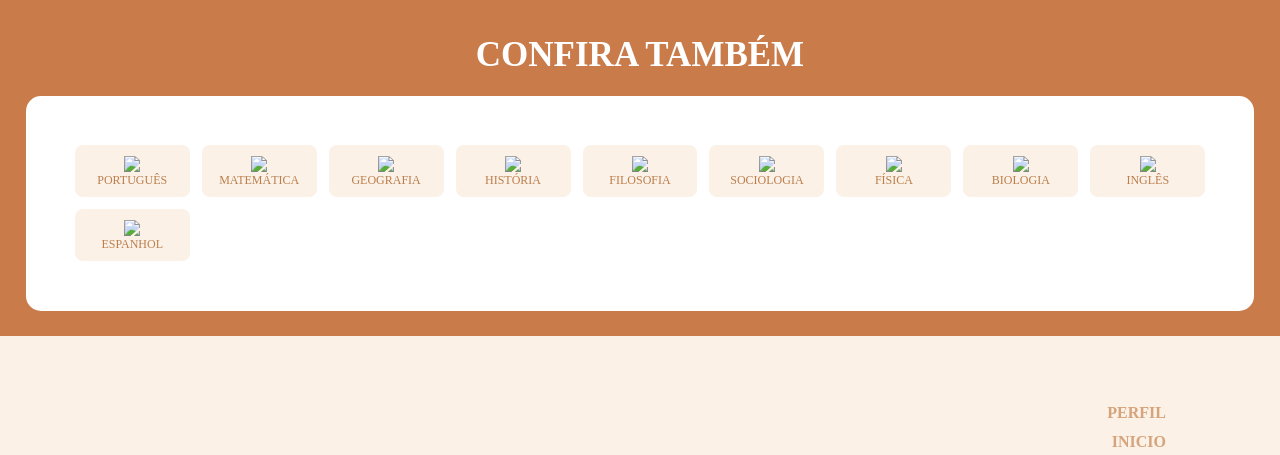
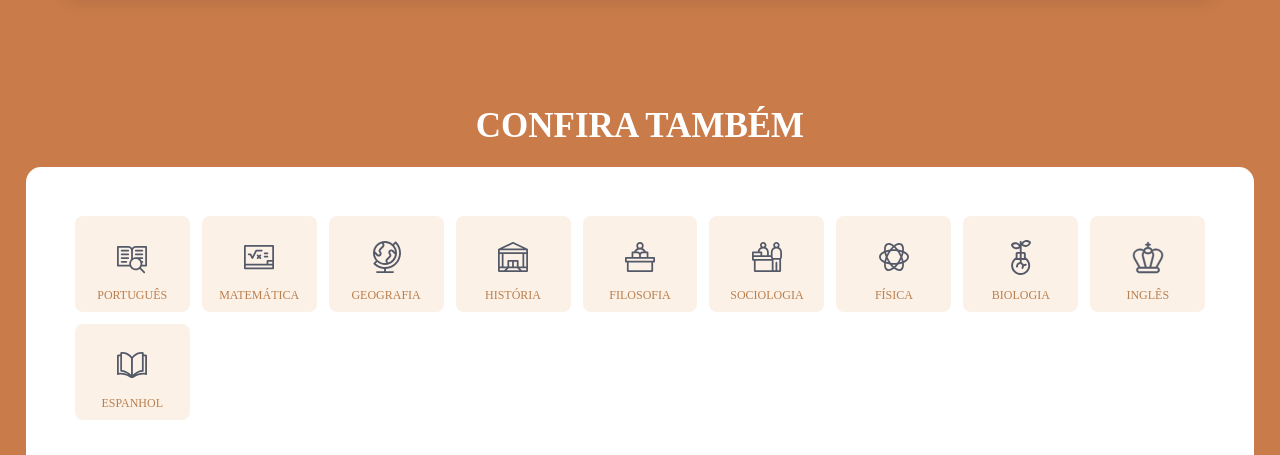
Before and after one commit to Sr-Salvador/Braulio, a plain HTML site: page quimica.html in a window 1280 px wide. Shown: the part 1243-1698 px from the top of the page. Drawn offline with Linux system fonts and the light colour scheme; the site is published under a folder, as on GitHub Pages, so addresses that start at the root find nothing.

Commit message:
Fix HTML encoding issues in quimica.html

```diff
--- a/quimica.html
+++ b/quimica.html
@@ -6,14 +6,14 @@
     <meta name="viewport" content="width=device-width, initial-scale=1.0">
     <link rel="stylesheet" href="reset.css">
     <link rel="stylesheet" href="quimica.css">
-    <link rel="icon" type="image/png" href="/logofinalizada.webp">
+    <link rel="icon" type="image/png" href="logofinalizada.webp">
     <title>Química</title>
 </head>
 
 <body>
     <header>
         <div class="menu">
-            <h1><img src="/logofinalizada.webp" width="100"><a href="perfil.html" class="link-animado">Olá,
+            <h1><img src="logofinalizada.webp" width="100"><a href="perfil.html" class="link-animado">Olá,
                     @Usúario</a></h1>
 
             <button class="hamburger" id="hamburger" aria-label="Abrir menu" aria-expanded="false"
@@ -126,61 +126,61 @@
             <div class="materias">
                 <div class="Materia2">
                     <a href="portugues.html">
-                        <img src="/IconPortugues.svg">
+                        <img src="IconPortugues.svg">
                         <p>Português</p>
                     </a>
                 </div>
                 <div class="Materia2">
                     <a href="matematica.html">
-                        <img src="/IconMatematica.svg">
+                        <img src="IconMatematica.svg">
                         <p>Matemática</p>
                     </a>
                 </div>
                 <div class="Materia2">
                     <a href="geografia.html">
-                        <img src="/IconGeografia.svg">
+                        <img src="IconGeografia.svg">
                         <p>Geografia</p>
                     </a>
                 </div>
                 <div class="Materia2">
                     <a href="historia.html">
-                        <img src="/IconHistoria.svg">
+                        <img src="IconHistoria.svg">
                         <p>História</p>
                     </a>
                 </div>
                 <div class="Materia2">
                     <a href="filosofia.html">
-                        <img src="/IconFilosofia.svg">
+                        <img src="IconFilosofia.svg">
                         <p>Filosofia</p>
                     </a>
                 </div>
                 <div class="Materia2">
                     <a href="sociologia.html">
-                        <img src="/IconSociologia.svg">
+                        <img src="IconSociologia.svg">
                         <p>Sociologia</p>
                     </a>
                 </div>
                 <div class="Materia2">
                     <a href="fisica.html">
-                        <img src="/IconFisica.svg">
+                        <img src="IconFisica.svg">
                         <p>Física</p>
                     </a>
                 </div>
                 <div class="Materia2">
                     <a href="biologia.html">
-                        <img src="/IconBiologia.svg">
+                        <img src="IconBiologia.svg">
                         <p>Biologia</p>
                     </a>
                 </div>
                 <div class="Materia2">
                     <a href="ingles.html">
-                        <img src="/IconIngles.svg">
+                        <img src="IconIngles.svg">
                         <p>Inglês</p>
                     </a>
                 </div>
                 <div class="Materia2">
                     <a href="espanhol.html">
-                        <img src="/IconEspanhol.svg">
+                        <img src="IconEspanhol.svg">
                         <p>Espanhol</p>
                     </a>
                 </div>
@@ -189,7 +189,7 @@
     </main>
     <footer>
         <div class="rodape">
-            <img src="/logo estendida1.webp" width="400">
+            <img src="logo estendida1.webp" width="400">
             <nav>
                 <ul>
                     <li><a href="perfil.html" class="link-animado">Perfil</a></li>
@@ -203,7 +203,7 @@
     </footer>
 
     <a class="gemini" href="https://gemini.google.com/app?hl=pt-BR" target="_blank">
-        <img src="/IAicon.webp" width="100"></a>
+        <img src="IAicon.webp" width="100"></a>
 
     <script src="script.js"></script>
 </body>
```
